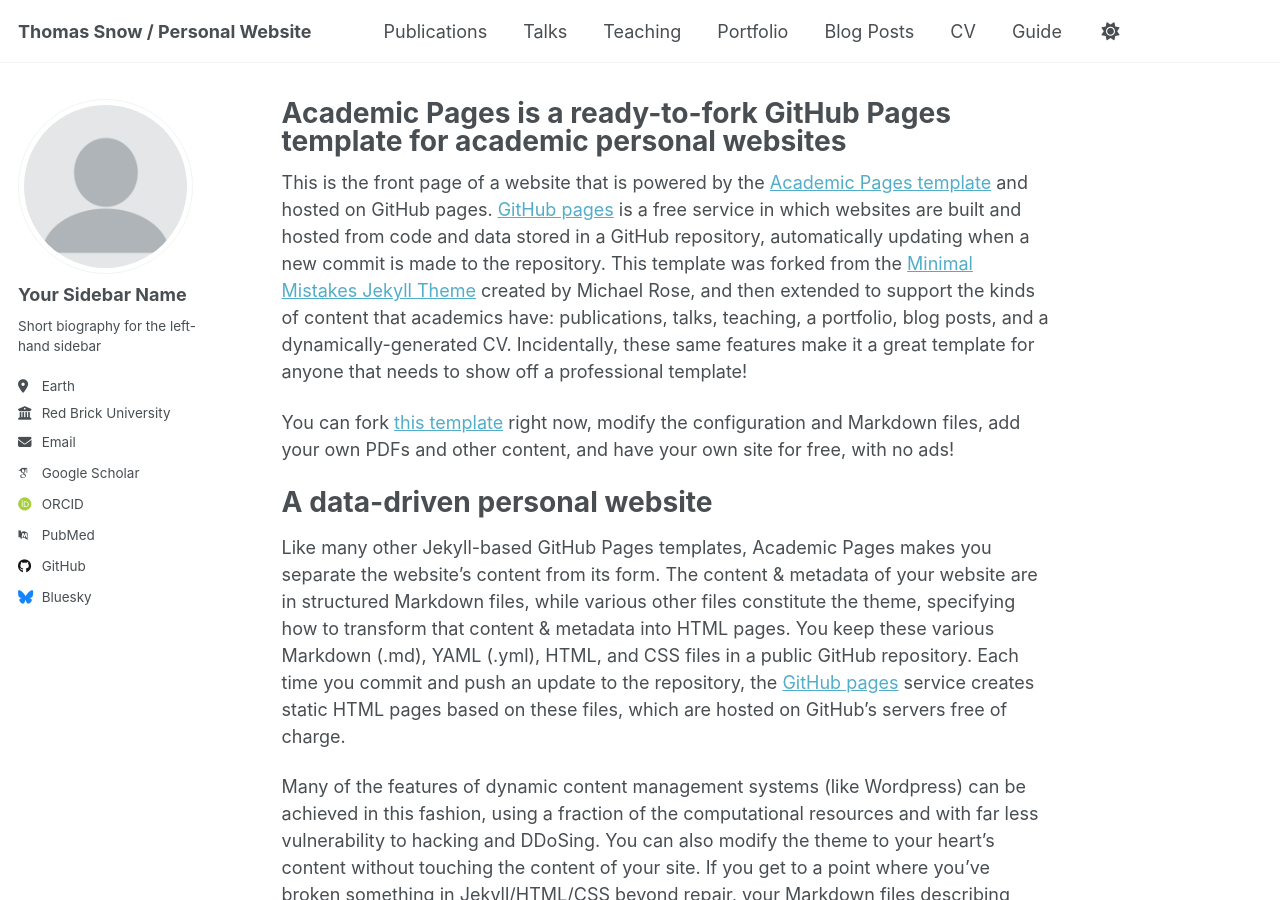
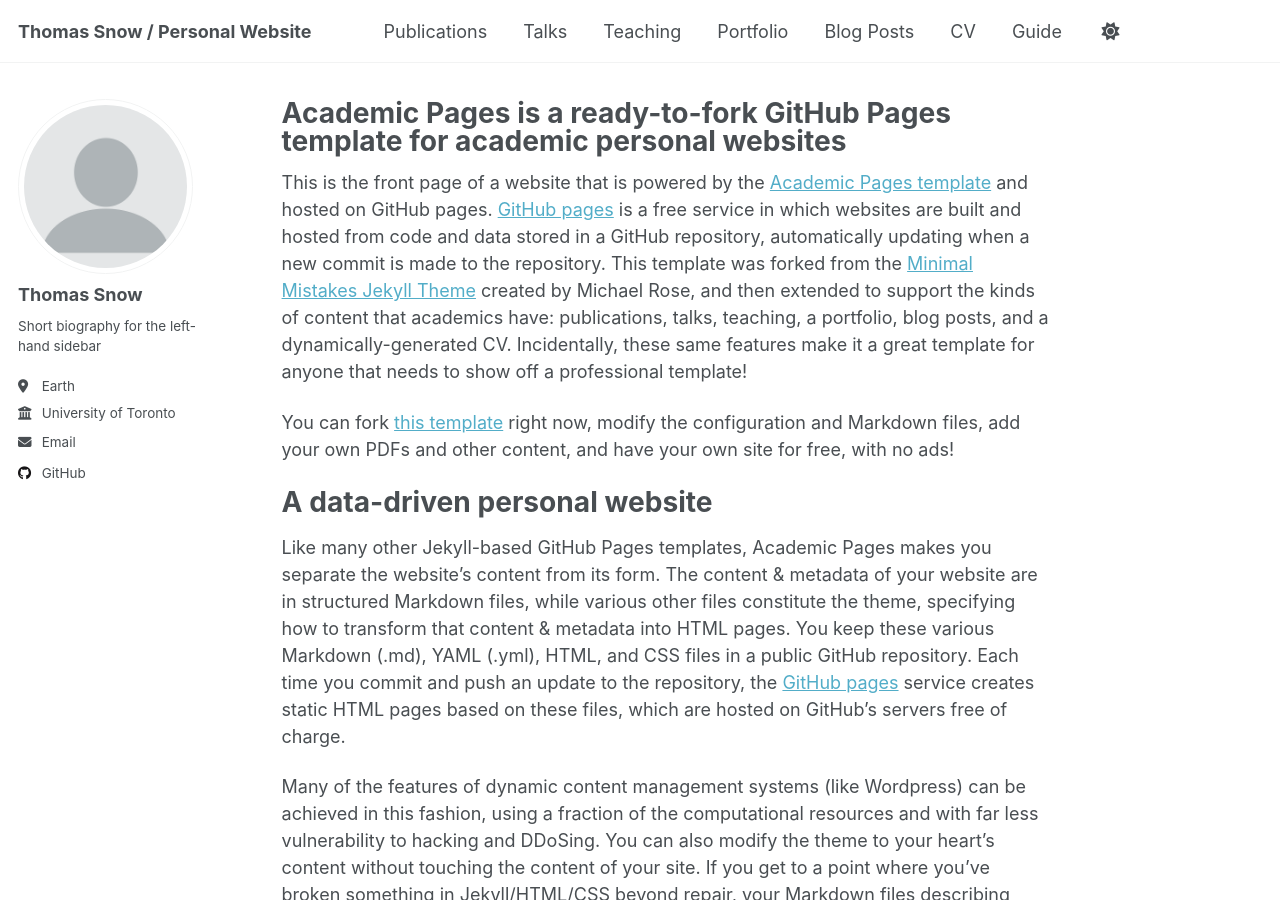
Before and after one commit to tsnowh/tsnowh.github.io, a Jekyll site: the page built from _pages/about.md, in a window 1280 px wide and 900 px high. Built offline with Jekyll 4.4.1, drawn with Linux system fonts in a browser that asks for light colours; some web fonts are replaced; a script that is not in the unit is left out.

Commit message:
Update _config.yml

```diff
--- a/_config.yml
+++ b/_config.yml
@@ -24,23 +24,23 @@
 author:
   # Biographic information
   avatar           : "profile.png"
-  name             : "Your Sidebar Name"
+  name             : "Thomas Snow"
   pronouns         : # example: "she/her"
   bio              : "Short biography for the left-hand sidebar"
   location         : "Earth"
-  employer         : "Red Brick University"
+  employer         : "University of Toronto"
   uri              : # URL
-  email            : "none@example.org"
+  email            : "tsnow@cs.toronto.edu"
 
   # Academic websites
   academia         : # URL
   arxiv            : # URL - Update with the correct link to your profile
-  googlescholar    : "https://scholar.google.com/citations?user=PS_CX0AAAAAJ"
+  googlescholar    : #"https://scholar.google.com/citations?user=PS_CX0AAAAAJ"
   inspire-hep      : # URL
   impactstory      : # URL
-  orcid            : "http://orcid.org/yourorcidurl"
+  orcid            : #"http://orcid.org/yourorcidurl"
   semantic         : # URL
-  pubmed           : "https://www.ncbi.nlm.nih.gov/pubmed/?term=john+snow"
+  pubmed           : #"https://www.ncbi.nlm.nih.gov/pubmed/?term=john+snow"
   researchgate     : # URL
   scopus           : # URL
 
@@ -48,13 +48,13 @@
   bitbucket        : # Username - Update with your username on the site
   codepen          : # Username
   dribbble         : # Username
-  github           : "academicpages"
+  github           : "tsnowh"
   kaggle           : # Username
   stackoverflow    : # User number or user number and name (i.e., use "1" or "1/jeff-atwood")
 
   # Social media
   artstation       : # Username
-  bluesky          : "bsky.app" # Replace this with you Bluesky username
+  bluesky          : #"bsky.app" # Replace this with you Bluesky username
   facebook         : # Username
   flickr           : # Username
   foursquare       : # Username
```
